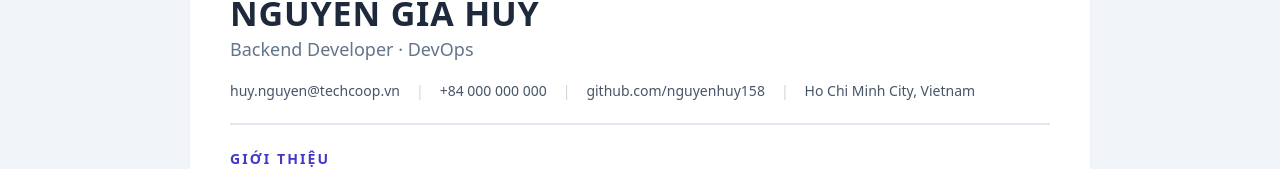
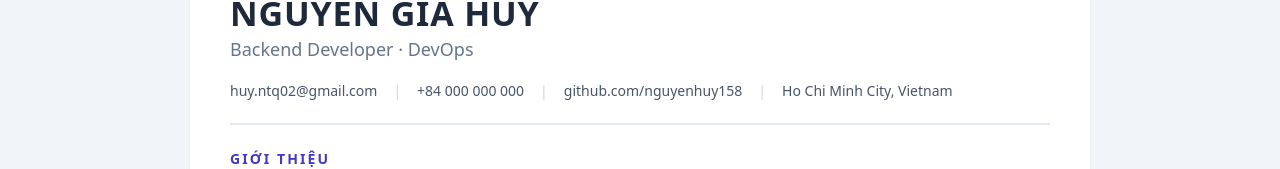
Before and after one commit to nguyenhuy158/resume, a website: page public/index.html in a window 1280 px wide. Shown: the part 113-282 px from the top of the page. Drawn offline with nearby package versions, Linux system fonts and the light colour scheme.

Commit message:
fix: use personal email in contact line
Co-Authored-By: Claude Opus 5 <noreply@anthropic.com>

```diff
--- a/public/index.html
+++ b/public/index.html
@@ -46,7 +46,7 @@
     <div class="mt-1 text-base text-slate-500 sm:text-lg">Backend Developer &middot; DevOps</div>
 
     <div class="mt-4 flex flex-col gap-2 text-sm leading-6 text-slate-600 sm:flex-row sm:flex-wrap sm:items-center sm:gap-x-4">
-      <a href="mailto:huy.nguyen@techcoop.vn" class="transition hover:text-indigo-600">huy.nguyen@techcoop.vn</a>
+      <a href="mailto:huy.ntq02@gmail.com" class="transition hover:text-indigo-600">huy.ntq02@gmail.com</a>
       <span class="hidden text-slate-300 sm:inline">|</span>
       <a href="tel:+84000000000" class="transition hover:text-indigo-600">+84 000 000 000</a>
       <span class="hidden text-slate-300 sm:inline">|</span>
```
